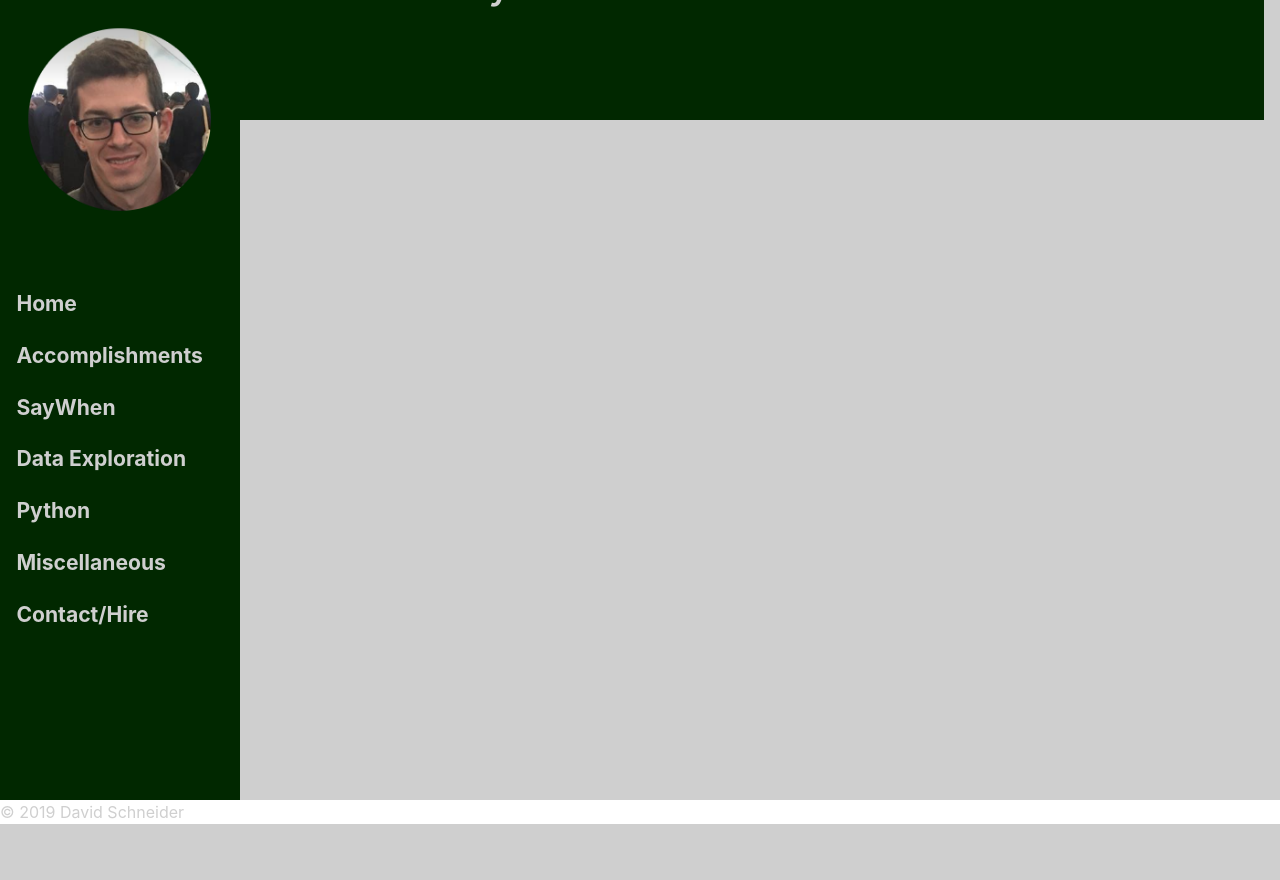
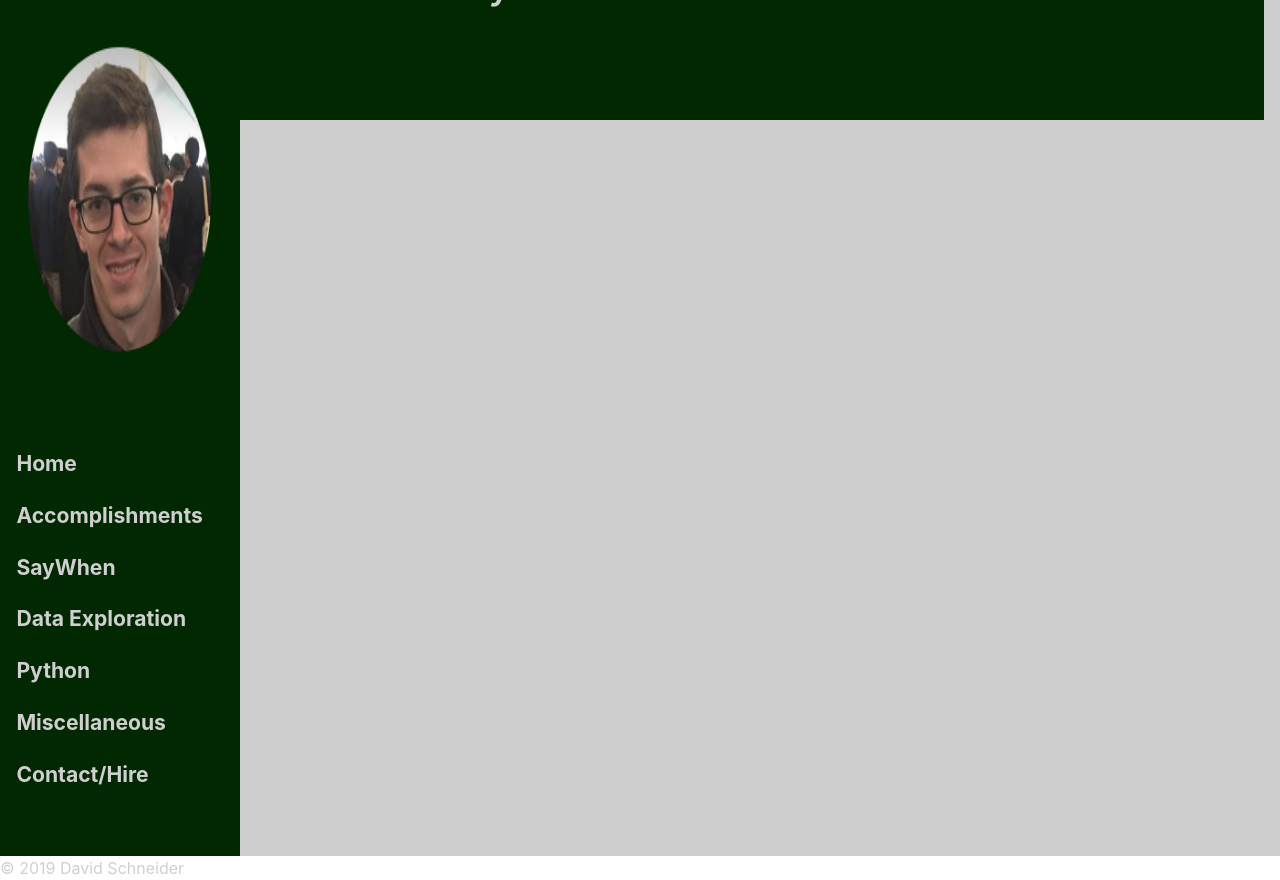
Before and after one commit to davidschneider04/PersonalSite, a Django app: page /davesdatadepot/ in a window 1280 px wide. Before the commit the page ends 824 px from the top, so only its background shows below. Run offline with Django 3.2, Linux system fonts and the light colour scheme; some libraries are stand-ins or nearby versions.

Commit message:
sidebar is in one class now

```diff
--- a/dsp/templates/dsp/base.html
+++ b/dsp/templates/dsp/base.html
@@ -9,7 +9,7 @@
 {% load staticfiles %}
 
 <html lang="en">
-  <link rel="stylesheet" href="{% static 'CSS/style17.css' %}" />
+  <link rel="stylesheet" href="{% static 'CSS/style18.css' %}" />
   <link rel="icon" href="{% static 'img/favicon.ico' %}"/>
 
   <head>
@@ -32,9 +32,9 @@
     <div class="wrapper">
       <!-- Sidebar -->
       {% block sidebar %}
-        <nav id="sidebar">
-          <div class="sidebar-header">
-            <img class="sidebarimage" src="{% static 'img/me.png' %}" border="0" alt=ImageOfDavid >
+        <nav class="sidebar">
+          <div class="sidebar sidebar-header">
+            <img class="sidebar sidebarimage" src="{% static 'img/me.png' %}" border="0" alt=ImageOfDavid >
           </div>
           <ul class="list-unstyled components" style="list-style-type:none">
               <li><a href="/">Home</a></li>
--- /dev/null
+++ b/dsprojects/static/CSS/style18.css
@@ -0,0 +1,171 @@
+@import "https://fonts.googleapis.com/css?family=Poppins:300,400,500,600,700";
+/*Sass mixins*/
+/*CONSTANTS*/
+/*sizes*/
+/*colors*/
+/*TAGS*/
+* {
+  margin: 0;
+  padding: 0;
+  box-sizing: border-box;
+}
+
+/*CLASSES*/
+.container {
+  display: grid;
+  height: 100vh;
+  width: 100vw;
+  grid-template: 15vh 10vh 10vh 30vh 10vh 1fr/10vw 15vw 15vw 1fr;
+  padding-right: 0;
+  padding-left: 0;
+  margin-right: auto;
+  margin-left: 0;
+}
+
+.wrapper {
+  display: flex;
+  align-items: stretch;
+  background-color: #CFCFCF;
+  min-width: 100vw;
+}
+
+.header {
+  display: table-cell;
+  vertical-align: bottom;
+  align-self: end;
+  padding-bottom: 1vw;
+  text-indent: 5vw;
+  white-space: nowrap;
+  grid-area: 1/1/1/span 5;
+  width: 100vw;
+  height: 20vh;
+  font-size: 6.5vw;
+  font-weight: bold;
+  color: #CFCFCF;
+  background-color: #012800;
+}
+@media (min-width: 576px) {
+  .header {
+    width: 80vw;
+  }
+}
+@media (min-width: 992px) {
+  .header {
+    font-size: 65px;
+    width: 80vw;
+  }
+}
+
+/*Sidebar*/
+.sidebar {
+  display: none;
+}
+.sidebar.active {
+  margin-left: -250px;
+}
+@media (min-width: 576px) {
+  .sidebar {
+    display: flex;
+    background: #012800;
+    color: #fff;
+    transition: all 0.3s;
+    min-width: 20vw;
+    max-width: 20vw;
+    min-height: 50vh;
+    flex-direction: column;
+    position: relative;
+    z-index: 0;
+  }
+  .sidebar .sidebar-header {
+    background: #012800;
+    text-indent: 1vw;
+    min-height: 15vh;
+    font-size: 2.5vw;
+  }
+  .sidebar .sidebarimage {
+    width: 100%;
+    height: auto;
+    max-width: 50vw;
+    position: relative;
+    float: left;
+  }
+  .sidebar ul li a {
+    font-weight: bold;
+    color: #CFCFCF;
+    padding: 10px;
+    font-size: 1.1em;
+    display: block;
+  }
+  .sidebar ul li a:hover {
+    color: #fff;
+    background: #024e00;
+  }
+  .sidebar ul.components {
+    padding: 3vw 0;
+    border-bottom: 1px solid #012800;
+    text-indent: 0.5vw;
+    font-size: 1.5vw;
+  }
+}
+@media (min-width: 1200px) {
+  .sidebar {
+    min-width: 240px;
+    max-width: 240px;
+  }
+}
+
+/*Bottom Bar (narrow screens)*/
+.bottombar {
+  background: #012800;
+  color: #fff;
+  transition: all 0.3s;
+  display: flex;
+  flex-direction: column-reverse;
+  min-width: 100%;
+  max-height: 15vh;
+  position: fixed;
+  bottom: 0;
+}
+@media (min-width: 576px) {
+  .bottombar {
+    display: none;
+  }
+}
+
+.bottombarcol {
+  text-align: center;
+  line-height: 15vh;
+  background: #012800;
+  padding: 0;
+}
+@media (min-width: 576px) {
+  .bottombarcol {
+    display: none;
+  }
+}
+.bottombarcol a {
+  font-weight: bold;
+  color: #CFCFCF;
+  text-align: center;
+  line-height: 15vh;
+  width: 100%;
+}
+
+button.btn.btn_bottombar {
+  width: 100%;
+  height: 100%;
+  padding: 0;
+  background-color: #012800;
+  color: #CFCFCF;
+}
+button.btn.btn_bottombar:hover {
+  background-color: #024e00;
+  color: #fff;
+}
+
+.footerclass {
+  color: #CFCFCF;
+  font-size: 2vh;
+}
+
+/*# sourceMappingURL=style18.css.map */
```
Also changed, not shown: dsprojects/static/Sass/style.scss (+31 -33 lines), 1 other file.
